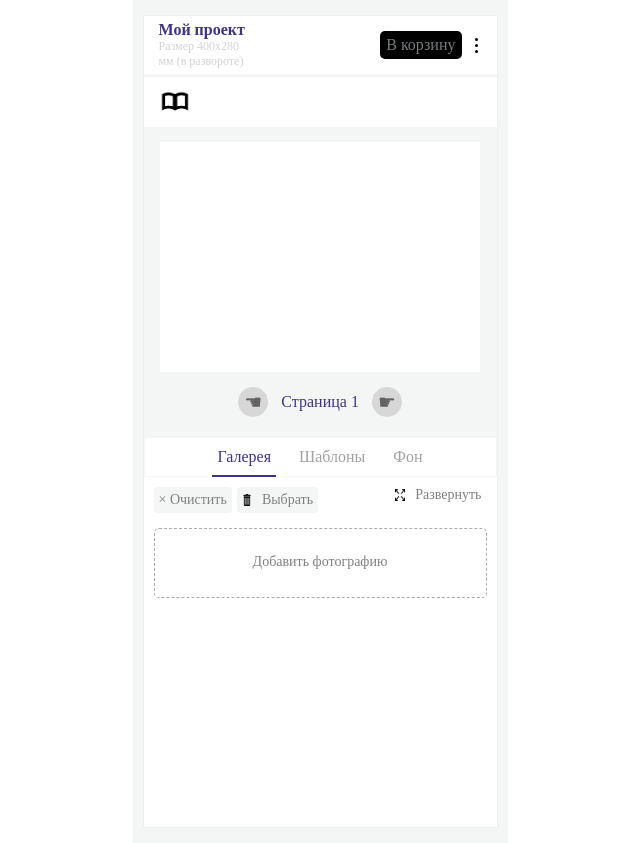
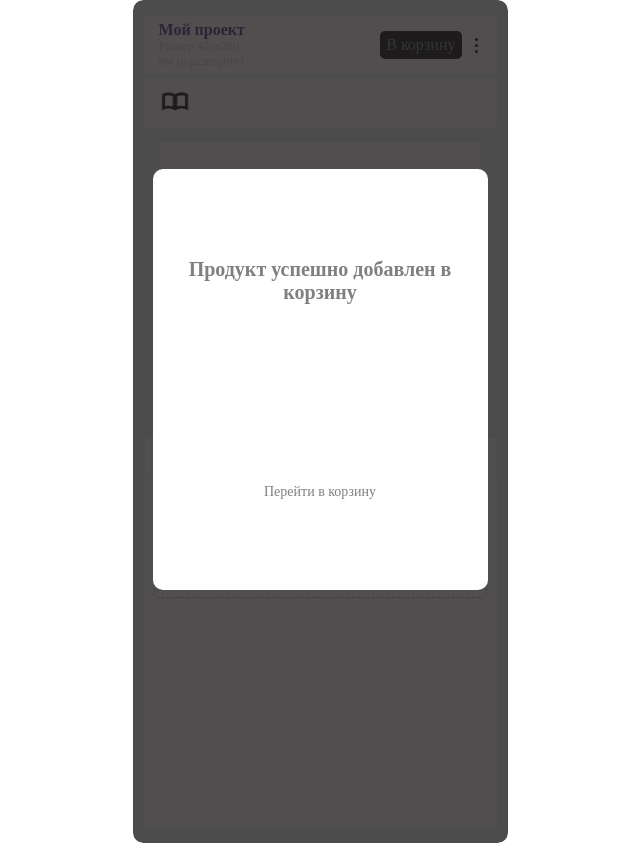
Before and after one commit to Aegis020404/tsc_test, a React (Create React App) app: page / in a window 1280 px wide. Both pictures are taken after a click on the button "Выбрать". Shown: the whole page, without its empty margins (320-960 px from the left). Built offline with nearby package versions, Linux system fonts and the light colour scheme.

Commit message:
add modal for selected in pseudoStore

```diff
--- a/src/components/Header.tsx
+++ b/src/components/Header.tsx
@@ -12,7 +12,7 @@ const Header = () => {
                     <div className={cl.subtitle}>Размер 400x280 <br/> мм (в развороте)</div>
                 </div>
                 <div className={cl.leftPanel}>
-                    <button className={cl.btnBlack}>В корзину</button>
+                    <a target="_blank" href="https://wow2print.com/"  className={cl.btnBlack}>В корзину</a>
                     <Burger/>
                 </div>
             </div>
--- a/src/components/Themes/ThemesViewer.tsx
+++ b/src/components/Themes/ThemesViewer.tsx
@@ -3,23 +3,27 @@ import cl from '../../styles/Themes/ThemesViewer.module.css';
 import backedImg from '../../assets/imgs/backed.png';
 import unwrapImg from '../../assets/imgs/unwrap.png';
 import {getChunkedArr, useAppDispatch, useAppSelector} from "../../hooks";
-import {addStore, cleaneStore, Store} from "../../store/slices/storeSlice";
+import {cleaneStore} from "../../store/slices/storeSlice";
 import ModalAddStore from "../ui/ModalAddStore";
-import themesNav from "./ThemesNav";
+import ModalProductAdd from "../ui/ModalProductAdd";
 
 const ThemesViewer = () => {
 
     const {list, themesNav, currentPag} = useAppSelector(state => state.store)
     const [addModal, setAddModal] = useState(false)
     const [isWrapper, setWrapper] = useState(false)
+    const [isModalSuccessAdded, setModalSuccessAdded] = useState(false)
     const dispatch = useAppDispatch();
     const addPhoto = () => {
         setAddModal(true);
     }
     return (
-        <div className={isWrapper ?  cl.ThemesViewer+" "+cl.ThemesViewerUnwrapped : cl.ThemesViewer}>
+        <div className={isWrapper ? cl.ThemesViewer + " " + cl.ThemesViewerUnwrapped : cl.ThemesViewer}>
             {
                 addModal ? <ModalAddStore setAddModal={setAddModal}/> : ''
+            }
+            {
+                isModalSuccessAdded ? <ModalProductAdd setModalSuccessAdded={setModalSuccessAdded}/> : ''
             }
             <div className={cl.management}>
                 <div className={cl.btns}>
@@ -27,7 +31,9 @@ const ThemesViewer = () => {
                         dispatch(cleaneStore())
                     }}>× Очистить
                     </button>
-                    <button className={cl.btn}><img src={backedImg} width={10} height={12} alt="backet img"/> Выбрать
+                    <button className={cl.btn} onClick={() => {
+                        setModalSuccessAdded(true);
+                    }}><img src={backedImg} width={10} height={12} alt="backet img"/> Выбрать
                     </button>
                 </div>
                 <div className={cl.unwrapper} onClick={() => {
--- a/src/components/ui/ModalProductAdd.tsx
+++ b/src/components/ui/ModalProductAdd.tsx
@@ -1,9 +1,16 @@
-import React from 'react';
-
-const ModalProductAdd = () => {
+import React, {Dispatch, SetStateAction} from 'react';
+import cl from "../../styles/ui/ModalProductAdd.module.css"
+interface props {
+    setModalSuccessAdded: Dispatch<SetStateAction<boolean>>
+}
+const ModalProductAdd:React.FC<props> = ({setModalSuccessAdded}:props) => {
     return (
-        <div>
-
+        <div className={cl.ModalProductAdd}>
+            <div className={cl.container}>
+                <div className={cl.title}>Продукт успешно добавлен в корзину</div>
+                <a target="_blank" href="https://wow2print.com/" className={cl.btn}>Перейти в корзину</a>
+            </div>
+            <div className={cl.blackScreen} onClick={() => {setModalSuccessAdded(false)}}/>
         </div>
     );
 };
--- a/src/components/ui/Pagination.tsx
+++ b/src/components/ui/Pagination.tsx
@@ -7,16 +7,18 @@ const Pagination = () => {
     const dispatch = useAppDispatch();
 
     const {currentPag,list,themesNav} = useAppSelector((state) => state.store)
-    console.log(currentPag)
     return (
         <div className={cl.Pagination}>
             <div className={cl.arrow } onClick={() => {
-                if(!currentPag) return
+                if(currentPag <= 0) return
                 dispatch(minusCurrentPag())
             }}>☚</div>
             <div className={cl.pageCounter}>Cтраница {currentPag+1}</div>
             <div className={cl.arrow} onClick={() => {
-                if(currentPag == getChunkedArr(list, themesNav).length -1) {
+                console.log(currentPag)
+                console.log(getChunkedArr(list, themesNav).length -1)
+
+                if(currentPag >= getChunkedArr(list, themesNav).length -1) {
                     return
                 }
                 dispatch(plusCurrentPag())
--- a/src/index.css
+++ b/src/index.css
@@ -1,13 +1,15 @@
 * {
   box-sizing: border-box;
   transition: all .3s;
-  overflow: visible;
 }
 body, html {
   padding: 0;
   margin: 0;
 }
 .App {
+  overflow: hidden;
+
+  border-radius: 10px;
   position: relative;
   padding: 15px 10px;
   margin: 0 auto;
--- a/src/styles/Themes/ThemesViewer.module.css
+++ b/src/styles/Themes/ThemesViewer.module.css
@@ -61,14 +61,16 @@
     height: 70px;
     width: 100px;
     border-radius: 5px;
-
+    cursor: pointer;
 }
 
 
 .addCell {
+    font-weight: bolder;
+    font-size: 20px;
     width: 100%;
     margin-bottom: 20px;
-    padding-top: 25px;
+    padding-top: 20px;
     text-align: center;
     border: 1px dashed #ababab;
     transition: all .3s;
--- /dev/null
+++ b/src/styles/ui/ModalProductAdd.module.css
@@ -0,0 +1,41 @@
+.ModalProductAdd {
+}
+.container {
+    text-align: center;
+
+    display: flex;
+    justify-content: space-around;
+    flex-direction: column;
+    border-radius: 10px;
+    position: absolute;
+    top: 20%;
+    left: 20px;
+    right: 20px;
+    height: 50%;
+    z-index: 1000;
+    background: white;
+}
+.title {
+    font-weight: bold;
+    font-size: 20px;
+}
+.btn {
+
+}
+
+.blackScreen {
+    z-index: 200;
+    border-radius: 10px;
+    background: #252222;
+    position: absolute;
+    top: 0;
+    bottom: 0;
+    left: 0;
+    right: 0;
+    width: 100%;
+    height: 100%;
+    overflow: hidden;
+    animation: translating .4s linear;
+    color: black;
+    opacity: .8;
+}
```
